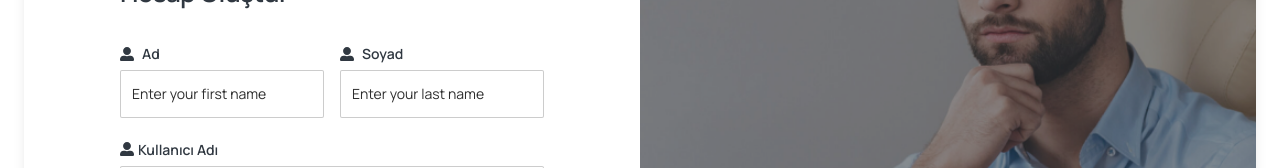
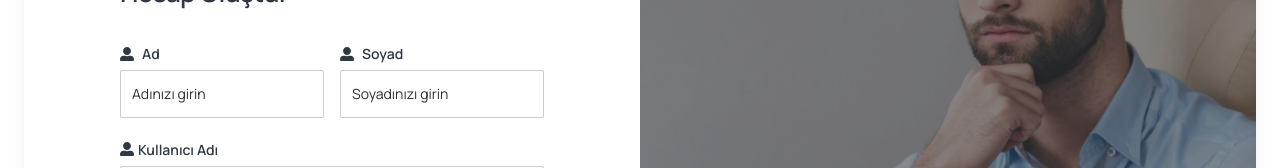
Before and after one commit to softmindsol/Bns-lawyers-fe, a React (Vite) app: page /sign-up in a window 1280 px wide. Shown: the part 235-403 px from the top of the page. Built offline with nearby package versions, Linux system fonts and the light colour scheme; no server answers.

Commit message:
fix: name placeholder translations

```diff
--- a/src/pages/auth/sign-up.jsx
+++ b/src/pages/auth/sign-up.jsx
@@ -107,7 +107,7 @@ const SignUp = () => {
                             id="first_name"
                             name="first_name"
                             type="text"
-                            placeholder="Enter your first name"
+                            placeholder="Adınızı girin"
                             className="block w-full rounded-[2px] border-0 px-3 py-3 ring-1 ring-inset ring-[#CCCCCC] placeholder:text-textblack focus:ring-2 focus:ring-inset focus:ring-indigo-600 sm:text-sm sm:leading-6"
                           />
                           <ErrorMessage
@@ -128,7 +128,7 @@ const SignUp = () => {
                             id="last_name"
                             name="last_name"
                             type="text"
-                            placeholder="Enter your last name"
+                            placeholder="Soyadınızı girin"
                             className="block w-full rounded-[2px] border-0 px-3 py-3 ring-1 ring-inset ring-[#CCCCCC] placeholder:text-textblack focus:ring-2 focus:ring-inset focus:ring-indigo-600 sm:text-sm sm:leading-6"
                           />
                           <ErrorMessage
```
